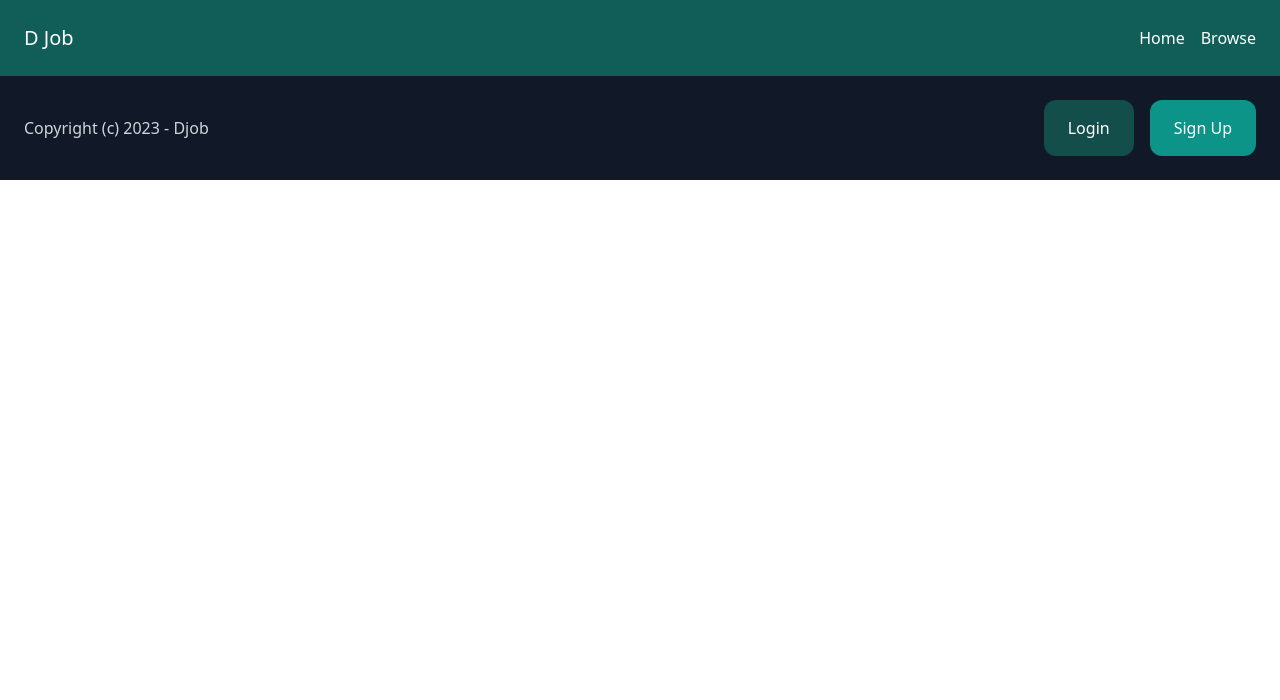
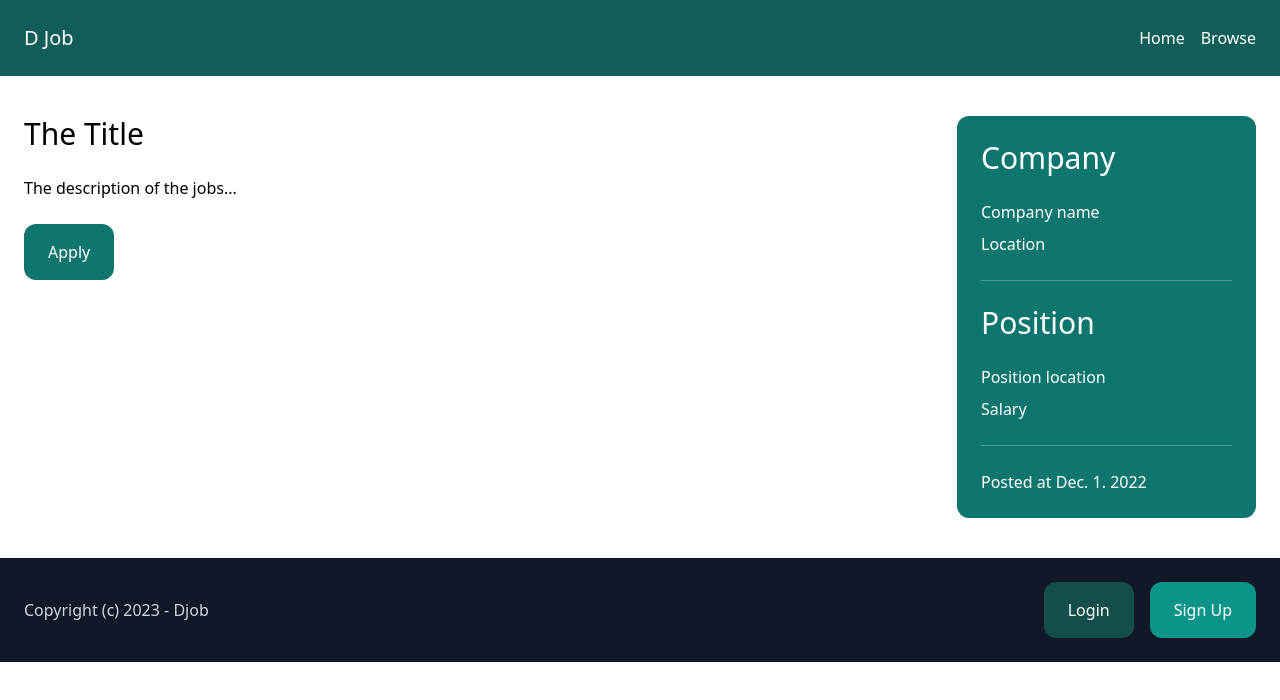
Before and after one commit to AdnanKamali/Dream-job-website, a Nuxt app in the folder dream_job_front/: page /browse/1 in a window 1280 px wide. Shown: the top 700 px of the page. Built offline with nearby package versions, Linux system fonts and the light colour scheme.

Commit message:
sample detail page is created

```diff
--- /dev/null
+++ b/dream_job_front/pages/browse/[id].vue
@@ -0,0 +1,31 @@
+<template>
+  <div class="py-10 px-6 grid md:grid-cols-4 gap-3">
+    <div class="md:col-span-3">
+      <h1 class="mb-6 text-3xl">The Title</h1>
+
+      <p>The description of the jobs...</p>
+
+      <a
+        href="a"
+        class="inline-block mt-6 py-4 px-6 bg-teal-700 text-white rounded-xl"
+        >Apply</a
+      >
+    </div>
+    <div class="md:col-span-1 py-6 px-6 bg-teal-700 text-white rounded-xl">
+      <h1 class="text-3xl mb-6">Company</h1>
+
+      <p class="mb-2">Company name</p>
+      <p>Location</p>
+
+      <hr class="opacity-30 my-6" />
+
+      <h1 class="text-3xl mb-6">Position</h1>
+
+      <p class="mb-2">Position location</p>
+      <p>Salary</p>
+      <hr class="opacity-30 my-6" />
+
+      <p>Posted at Dec. 1. 2022</p>
+    </div>
+  </div>
+</template>
```
Also changed, not shown: dream_job_front/pages/browse/index.vue (renamed from dream_job_front/pages/browse.vue).
